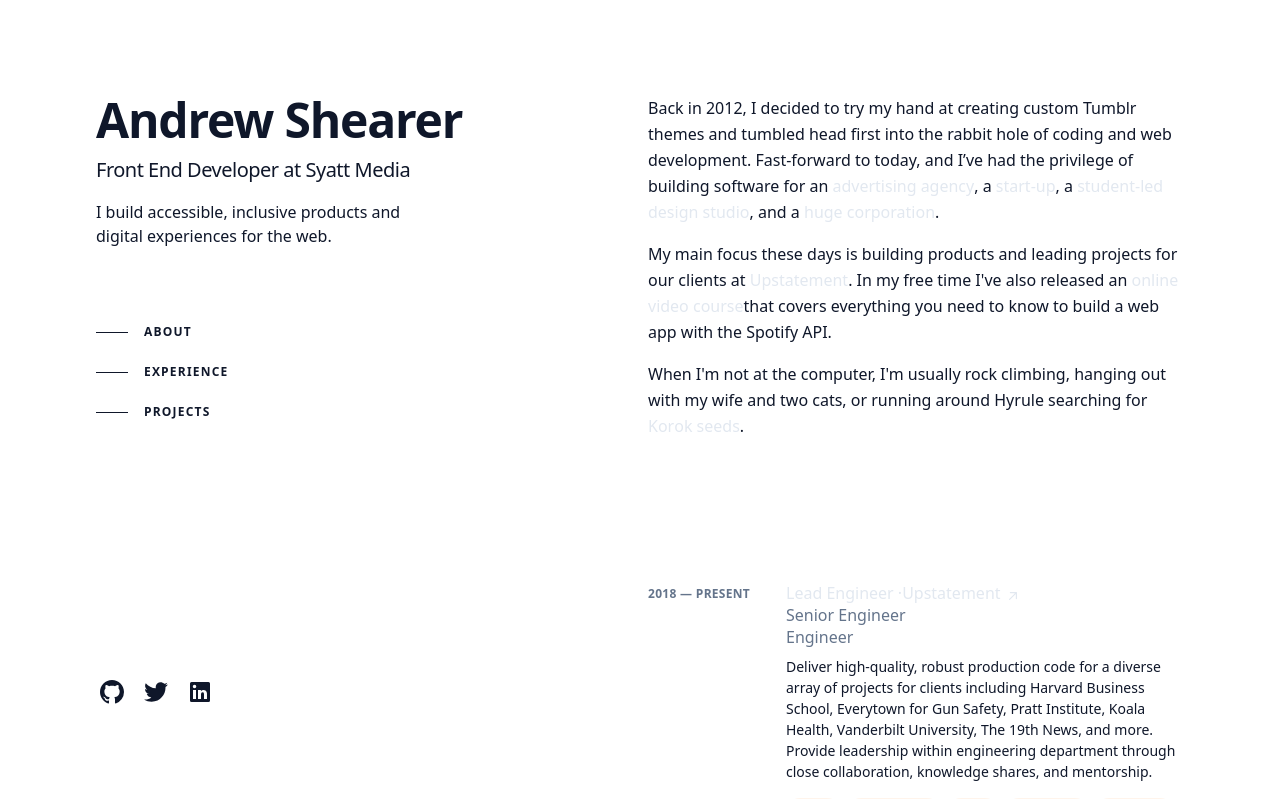
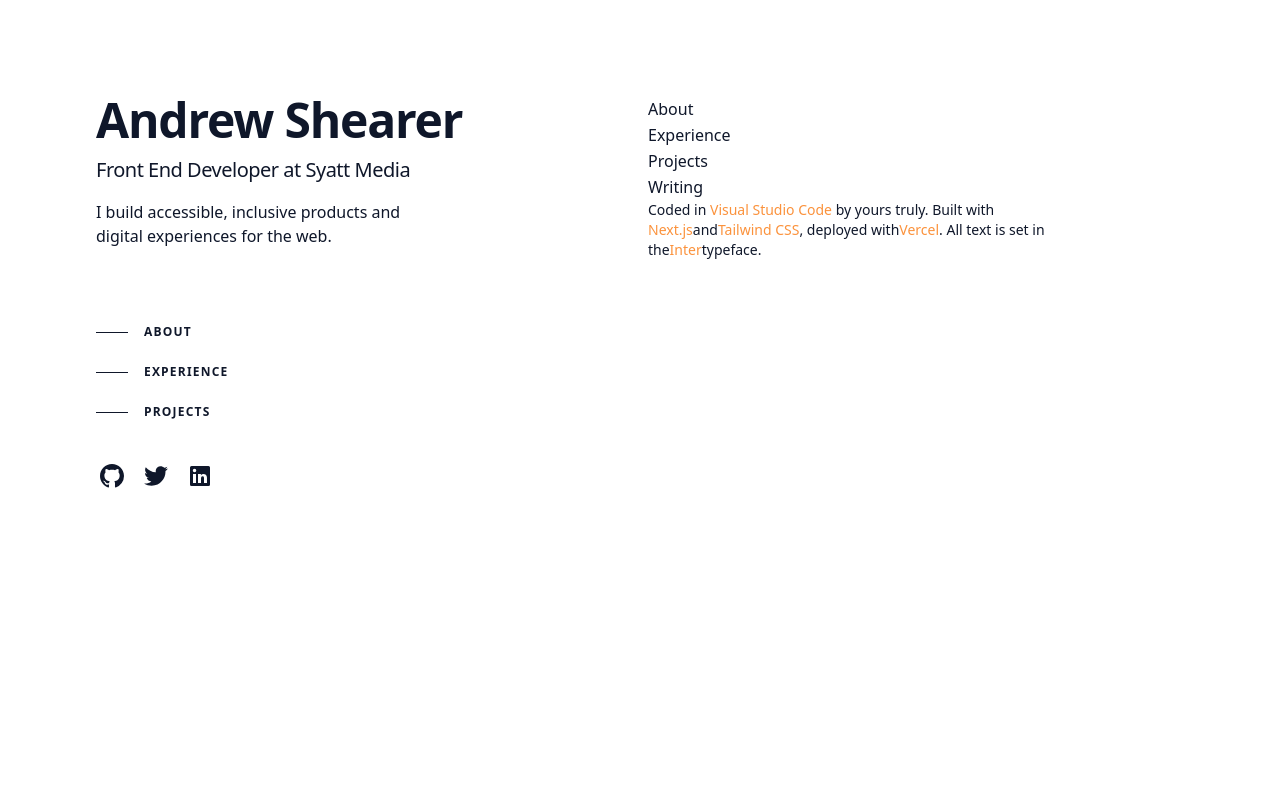
Before and after one commit to andrews1022/dev-portfolio, a Next.js app: page / in a window 1280 px wide. Shown: the top 799 px of the page. Built offline with nearby package versions, Linux system fonts and the light colour scheme.

Commit message:
created section components and updated home page to use them

```diff
--- a/src/app/page.tsx
+++ b/src/app/page.tsx
@@ -1,5 +1,10 @@
 import { Footer } from "@/components/footer";
 import { Header } from "@/components/header";
+
+import { About } from "@/components/sections/about";
+import { Experience } from "@/components/sections/experience";
+import { Projects } from "@/components/sections/projects";
+import { Writing } from "@/components/sections/writing";
 
 const HomePage = (): JSX.Element => {
   return (
@@ -9,7 +14,7 @@
           <Header />
 
           <main id="content" className="pt-24 lg:w-1/2 lg:py-24">
-            <section
+            {/* <section
               aria-label="About me"
               className="mb-16 scroll-mt-16 md:mb-24 lg:mb-36 lg:scroll-mt-24"
               id="about"
@@ -161,9 +166,10 @@
                   .
                 </p>
               </div>
-            </section>
+            </section> */}
+            <About />
 
-            <section
+            {/* <section
               id="experience"
               className="mb-16 scroll-mt-16 md:mb-24 lg:mb-36 lg:scroll-mt-24"
               aria-label="Work experience"
@@ -702,8 +708,10 @@
                   </a>
                 </div>
               </div>
-            </section>
-            <section
+            </section> */}
+            <Experience />
+
+            {/* <section
               id="projects"
               className="mb-16 scroll-mt-16 md:mb-24 lg:mb-36 lg:scroll-mt-24"
               aria-label="Selected projects"
@@ -1075,8 +1083,10 @@
                   </a>
                 </div>
               </div>
-            </section>
-            <section
+            </section> */}
+            <Projects />
+
+            {/* <section
               id="writing"
               className="mb-16 scroll-mt-16 md:mb-24 lg:mb-36 lg:scroll-mt-24"
               aria-label="Blog posts"
@@ -1196,7 +1206,8 @@
                   </li>
                 </ul>
               </div>
-            </section>
+            </section> */}
+            <Writing />
 
             <Footer />
           </main>
--- a/src/components/footer.tsx
+++ b/src/components/footer.tsx
@@ -2,16 +2,7 @@
   return (
     <footer className="max-w-md pb-16 text-sm sm:pb-0">
       <p>
-        Loosely designed in{" "}
-        <a
-          href="https://www.figma.com/"
-          className="font-medium text-orange-400 hover:text-orange-300 focus-visible:text-orange-300"
-          target="_blank"
-          rel="noreferrer"
-        >
-          Figma
-        </a>{" "}
-        and coded in{" "}
+        Coded in{" "}
         <a
           href="https://code.visualstudio.com/"
           className="font-medium text-orange-400 hover:text-orange-300 focus-visible:text-orange-300"
--- /dev/null
+++ b/src/components/sections/about.tsx
@@ -0,0 +1,5 @@
+const About = (): JSX.Element => {
+  return <div>About</div>;
+};
+
+export { About };
--- /dev/null
+++ b/src/components/sections/experience.tsx
@@ -0,0 +1,5 @@
+const Experience = (): JSX.Element => {
+  return <div>Experience</div>;
+};
+
+export { Experience };
--- /dev/null
+++ b/src/components/sections/projects.tsx
@@ -0,0 +1,5 @@
+const Projects = (): JSX.Element => {
+  return <div>Projects</div>;
+};
+
+export { Projects };
--- /dev/null
+++ b/src/components/sections/writing.tsx
@@ -0,0 +1,5 @@
+const Writing = (): JSX.Element => {
+  return <div>Writing</div>;
+};
+
+export { Writing };
--- a/src/components/social-links.tsx
+++ b/src/components/social-links.tsx
@@ -28,7 +28,7 @@
           return (
             <li key={link.href} className="mr-5 text-xs">
               <a
-                className="block hover:text-orange-500"
+                className="block hover:text-orange-500 focus:text-orange-500"
                 href={link.href}
                 target="_blank"
                 rel="noreferrer"
```
